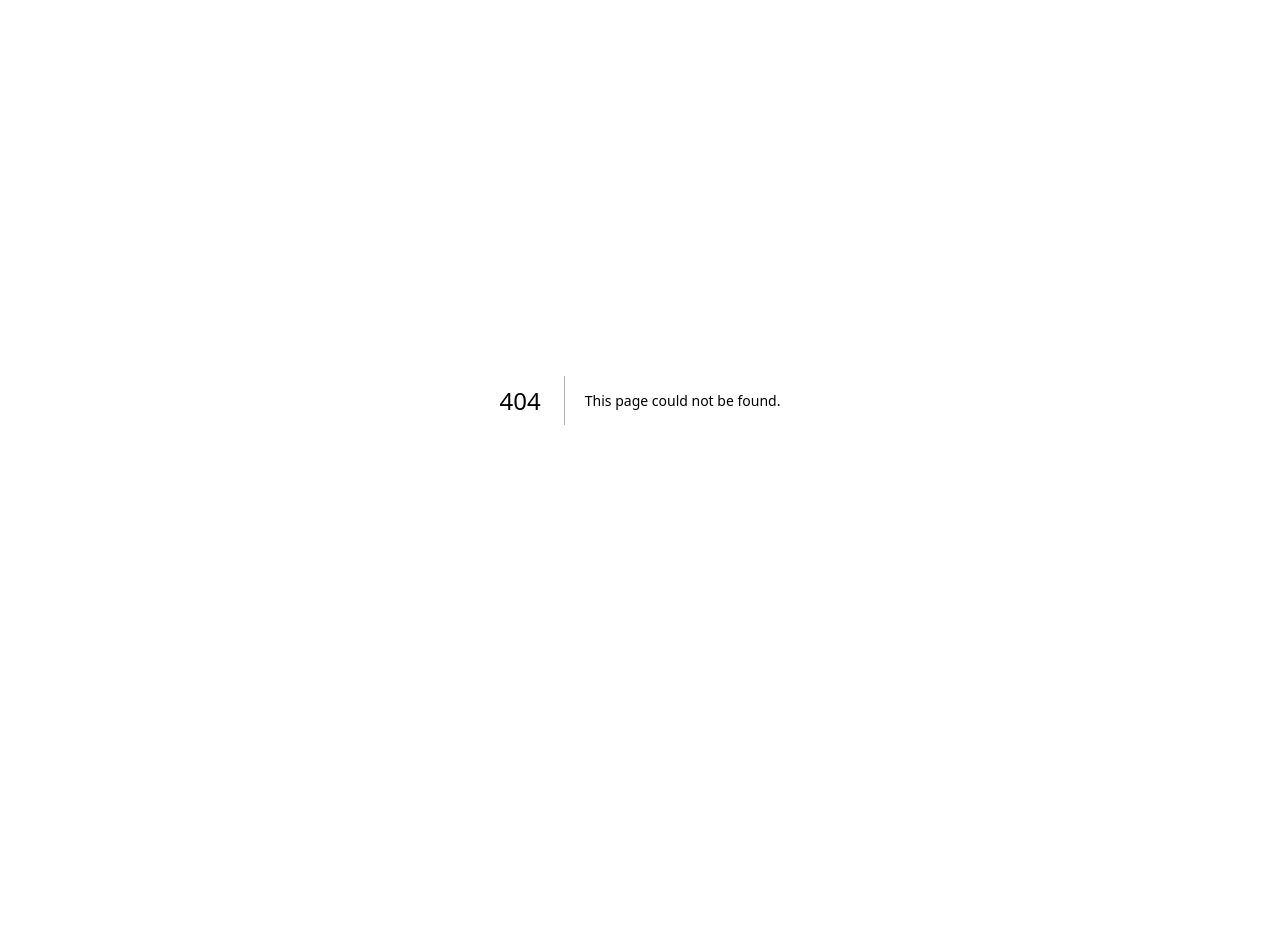
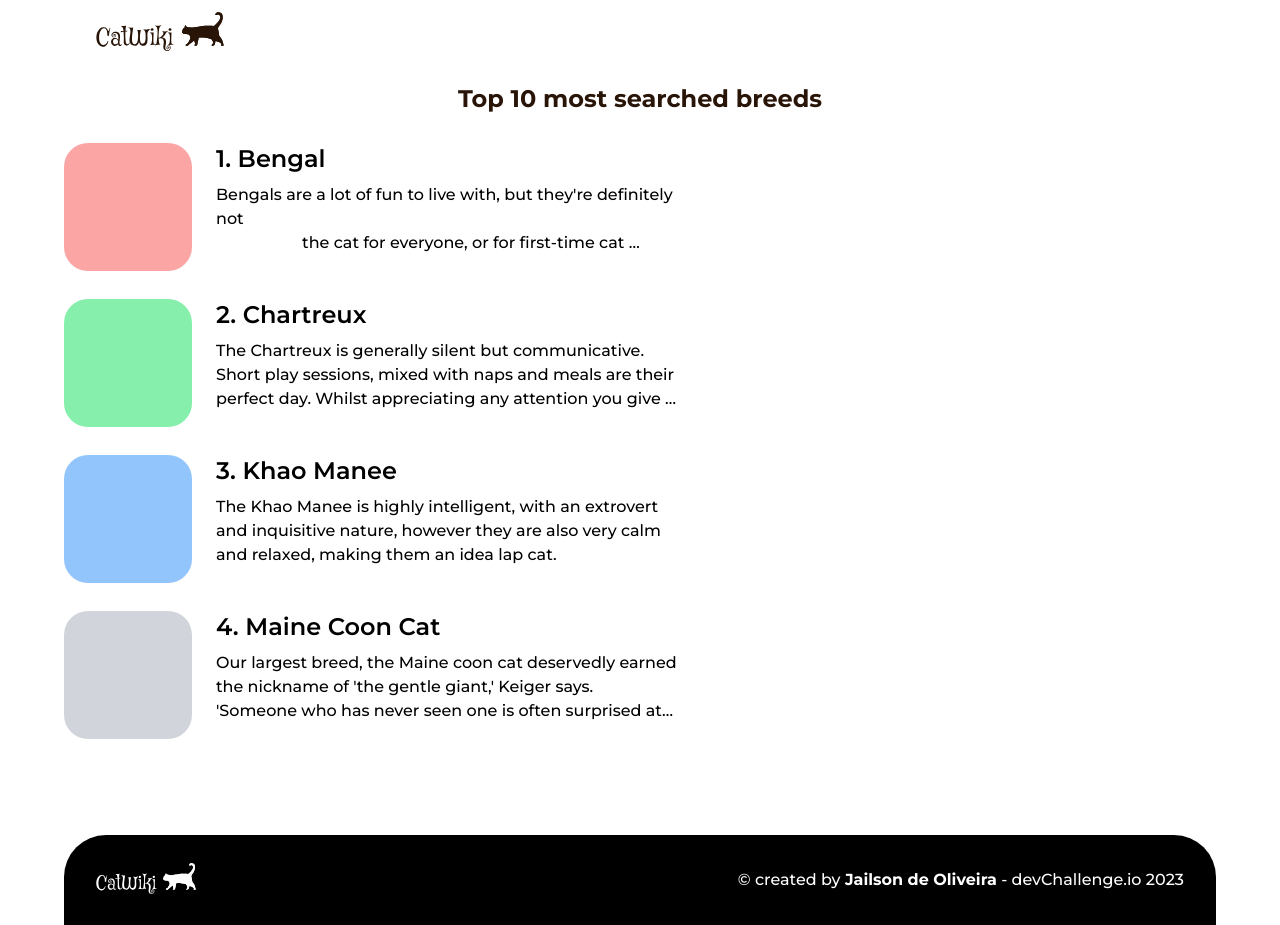
Before and after one commit to OJailson17/cat-wiki, a Next.js app: page /breeds in a window 1280 px wide. Before the commit this address had no page. Before the commit the page ends 800 px from the top, so only its background shows below. Built offline with nearby package versions, Linux system fonts and the light colour scheme.

Commit message:
feat: create searched breeds page

```diff
--- /dev/null
+++ b/src/pages/breeds/components/CatDetail.tsx
@@ -0,0 +1,25 @@
+interface CatDetailProps {
+	catBreed: string;
+	catImage?: string;
+	catDescription: string;
+}
+
+export const CatDetail = ({
+	catBreed,
+	catDescription,
+	catImage,
+}: CatDetailProps) => {
+	return (
+		<div className='flex gap-6'>
+			<div className={`w-32 h-32 rounded-3xl ${catImage}`} />
+
+			<div className='w-[40%]'>
+				<h2 className='font-semibold text-2xl'>{catBreed}</h2>
+
+				<p className='mt-2 font-medium text-base text-ellipsis overflow-hidden whitespace-pre-wrap line-clamp-3'>
+					{catDescription}
+				</p>
+			</div>
+		</div>
+	);
+};
--- /dev/null
+++ b/src/pages/breeds/index.tsx
@@ -0,0 +1,45 @@
+import { Footer } from '@/components/Footer';
+import { Header } from '@/components/Header';
+import { CatDetail } from './components/CatDetail';
+
+export default function Breeds() {
+	return (
+		<>
+			<Header />
+
+			<main className='w-[90%] max-w-[1200px] mx-auto'>
+				<h1 className='text-2xl font-bold text-primary-text-color text-center mt-7'>
+					Top 10 most searched breeds
+				</h1>
+
+				<div className='flex flex-col gap-7 mt-7'>
+					<CatDetail
+						catBreed='1. Bengal'
+						catImage='bg-red-300'
+						catDescription="Bengals are a lot of fun to live with, but they're definitely not
+					the cat for everyone, or for first-time cat owners. Extremely
+					intelligent, curious and active, they demand a lot of interaction and
+					woe betide the owner who doesn't provide it."
+					/>
+					<CatDetail
+						catBreed='2. Chartreux'
+						catImage='bg-green-300'
+						catDescription='The Chartreux is generally silent but communicative. Short play sessions, mixed with naps and meals are their perfect day. Whilst appreciating any attention you give them, they are not demanding, content instead to follow you around devotedly, sleep on your bed and snuggle with you if you’re not feeling well.'
+					/>
+					<CatDetail
+						catBreed='3. Khao Manee'
+						catImage='bg-blue-300'
+						catDescription='The Khao Manee is highly intelligent, with an extrovert and inquisitive nature, however they are also very calm and relaxed, making them an idea lap cat.'
+					/>
+					<CatDetail
+						catBreed='4. Maine Coon Cat'
+						catImage='bg-gray-300'
+						catDescription="Our largest breed, the Maine coon cat deservedly earned the nickname of 'the gentle giant,' Keiger says. 'Someone who has never seen one is often surprised at just how large they are; a male can be 20 pounds and all muscle."
+					/>
+				</div>
+			</main>
+
+			<Footer />
+		</>
+	);
+}
```
